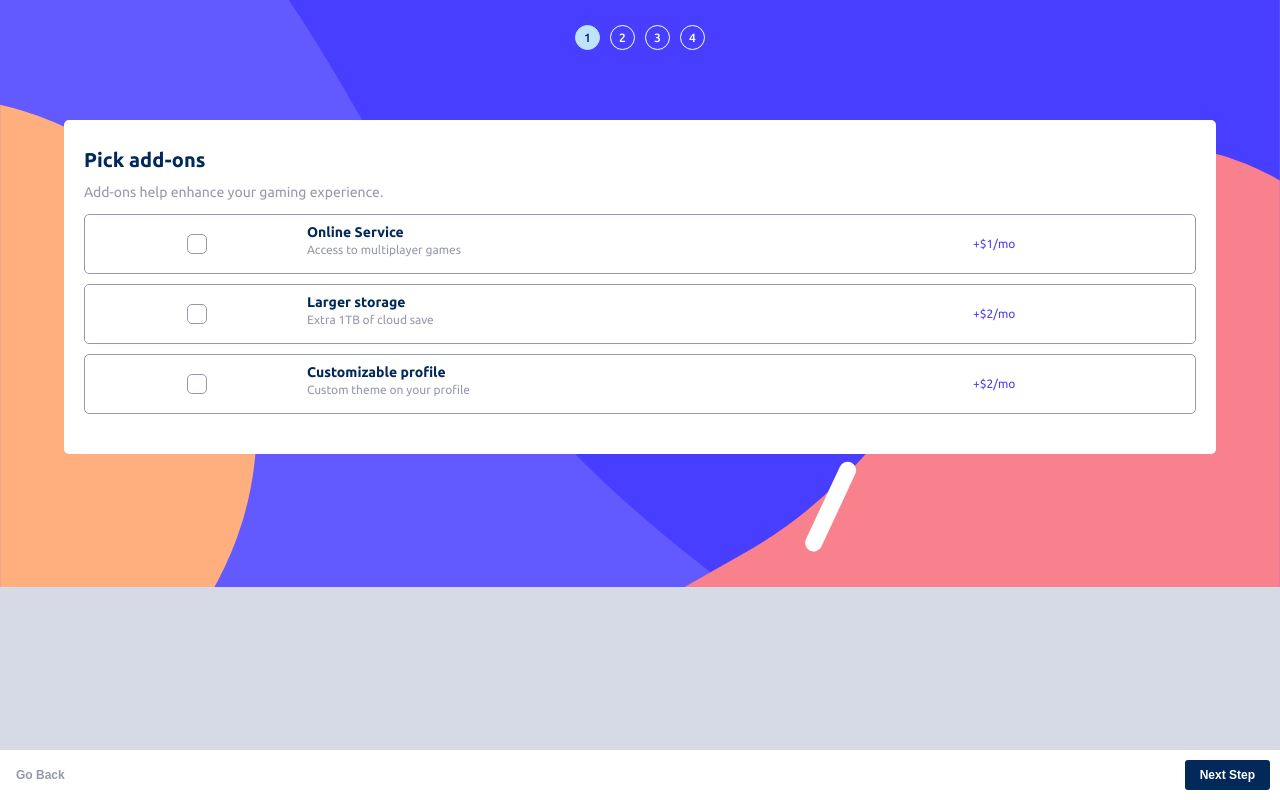
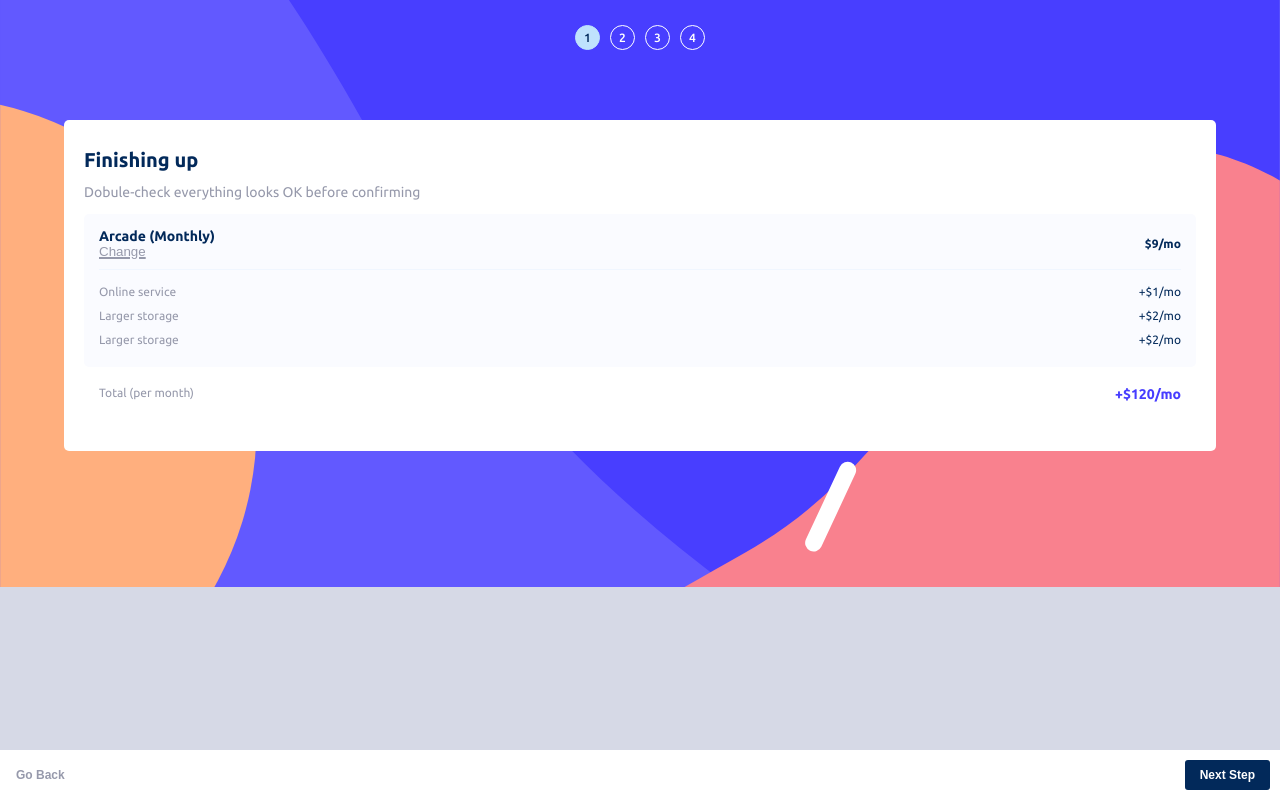
Before and after one commit to MPolakk/Multi-Step-Form-Main, a React app: page / in a window 1280 px wide. Built offline with nearby package versions, Linux system fonts and the light colour scheme.

Commit message:
Add fourth step layout - SumStep

```diff
--- /dev/null
+++ b/src/components/SumStep.js
@@ -0,0 +1,31 @@
+const SumStep = () => {
+   return (
+      <>
+         <h1>Finishing up</h1>
+         <p>Dobule-check everything looks OK before confirming</p>
+         <div className='sum-step'>
+            <div className='sum-step__plan'>
+               <h2 className='plan'>Arcade (Monthly) </h2>
+               <button className='change-button'>Change</button>
+               <span className='price'>$9/mo</span>
+            </div>
+            <span className='line'></span>
+            <div className='sum-step__bill'>
+               <span className='bill__add-on'> Online service</span>
+               <span className="bill__price">+$1/mo</span>
+               <span className='bill__add-on'>Larger storage</span>
+               <span className="bill__price">+$2/mo</span>
+               <span className='bill__add-on'>Larger storage</span>
+               <span className="bill__price">+$2/mo</span>
+
+            </div>
+         </div>
+         <div className="sum-result">
+         <span className="result">Total (per month)</span>
+         <span className="price">+$120/mo</span>
+         </div>
+      </>
+    );
+}
+
+export default SumStep;
--- a/src/index.js
+++ b/src/index.js
@@ -2,6 +2,7 @@ import {createRoot} from 'react-dom';
 import FirstStep from './components/FirstStep';
 import SecStep from './components/SecStep';
 import ThirdStep from './components/ThirdStep';
+import SumStep from './components/SumStep';
 import ButtonsBar from './components/ButtonsBar';
 
 
@@ -21,7 +22,7 @@ function App() {
 
       </div>
       <div className='app__form'>
-      <ThirdStep></ThirdStep>
+      <SumStep></SumStep>
 
       </div>
       <ButtonsBar></ButtonsBar>
--- /dev/null
+++ b/src/styles/_sum-step.scss
@@ -0,0 +1,84 @@
+.sum-step {
+   display: flex;
+   flex-direction: column;
+   background-color:  hsl(231, 100%, 99%);
+   padding: 15px;
+   border-radius: 5px;
+
+
+   .sum-step__plan {
+      display: grid;
+      grid-template: 1fr 1fr / 2fr 1fr;
+      justify-items: start;
+      .plan {
+       grid-area: 1 / 1 / 2 / 2;
+       align-self: flex-start;
+
+      }
+      .price {
+        grid-area: 1 / 2 / 3 / 3;
+        justify-self: end;
+        align-self: center;
+        font-weight: 700;
+        color:hsl(213, 96%, 18%);
+
+      }
+      .change-button {
+         grid-area: 2/1/3/2;
+         border: none;
+         background-color: transparent;
+         padding: 0;
+         text-decoration: underline 1.5px;
+         color: hsl(231, 11%, 63%);
+         font-weight: 500;
+         align-self: flex-end;
+
+      }
+
+   }
+   .line {
+      width: 100%;
+      height: 1px;
+      background-color: hsl(217, 100%, 97%);
+      margin: 10px 0;
+   }
+
+   .sum-step__bill{
+      display: flex;
+      flex-wrap:wrap;
+      align-items: center;
+
+      .bill__add-on {
+         color: hsl(231, 11%, 63%);
+         flex-basis: 70%;
+         padding: 6px 0;
+      }
+
+      .bill__price {
+         flex-basis: 30%;
+         color: hsl(213, 96%, 18%);
+         text-align: end;
+      }
+
+
+
+
+
+   }
+
+
+}
+
+.sum-result {
+   display: flex;
+   width: 100%;
+   justify-content: space-between;
+   margin: 20px 0;
+   padding: 0 15px;
+
+   .price {
+      color: hsl(243, 100%, 62%);
+      font-size: 14px;
+      font-weight: 700;
+   }
+}
--- a/src/styles/main.scss
+++ b/src/styles/main.scss
@@ -2,6 +2,7 @@
 @import './first-step';
 @import './sec-step';
 @import './third-step';
+@import './sum-step';
 @import './buttons-bar';
 
 
```
Also changed, not shown: 1 other file.
